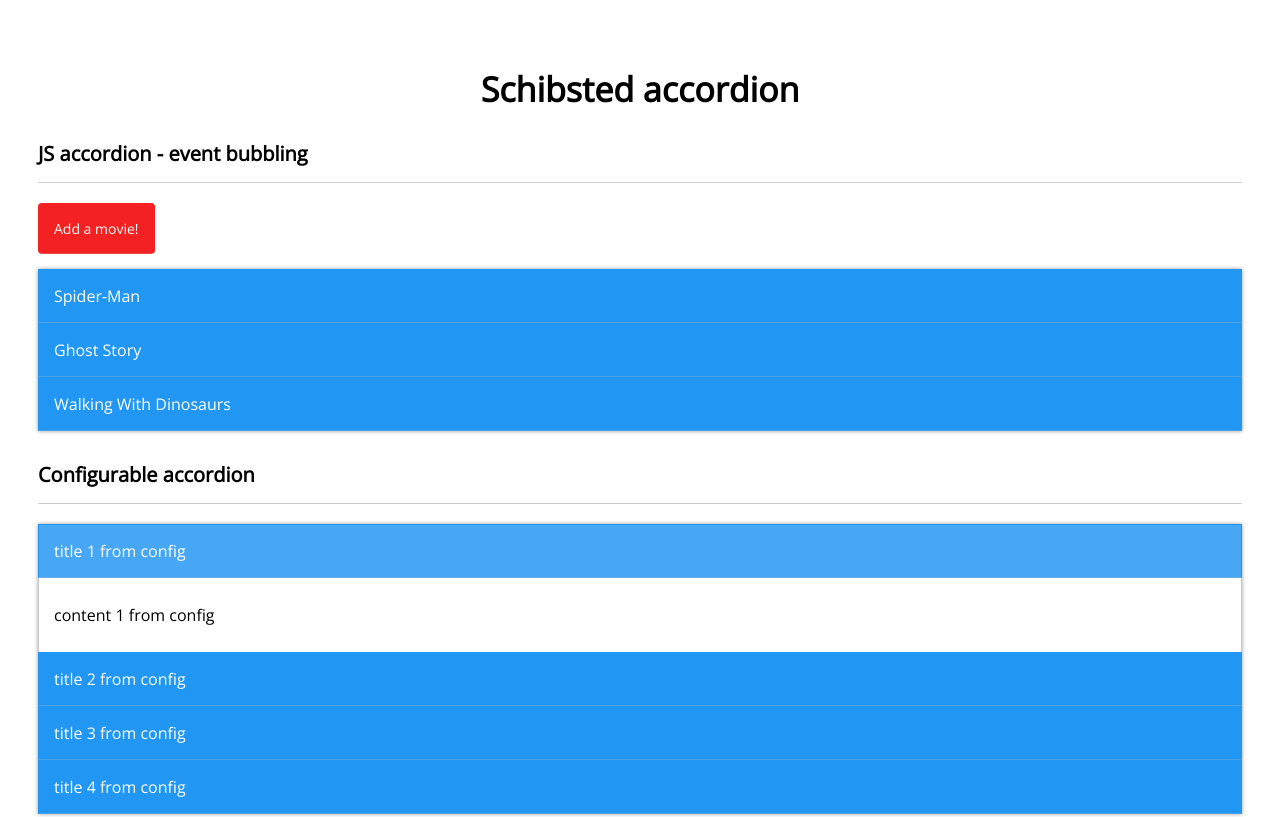
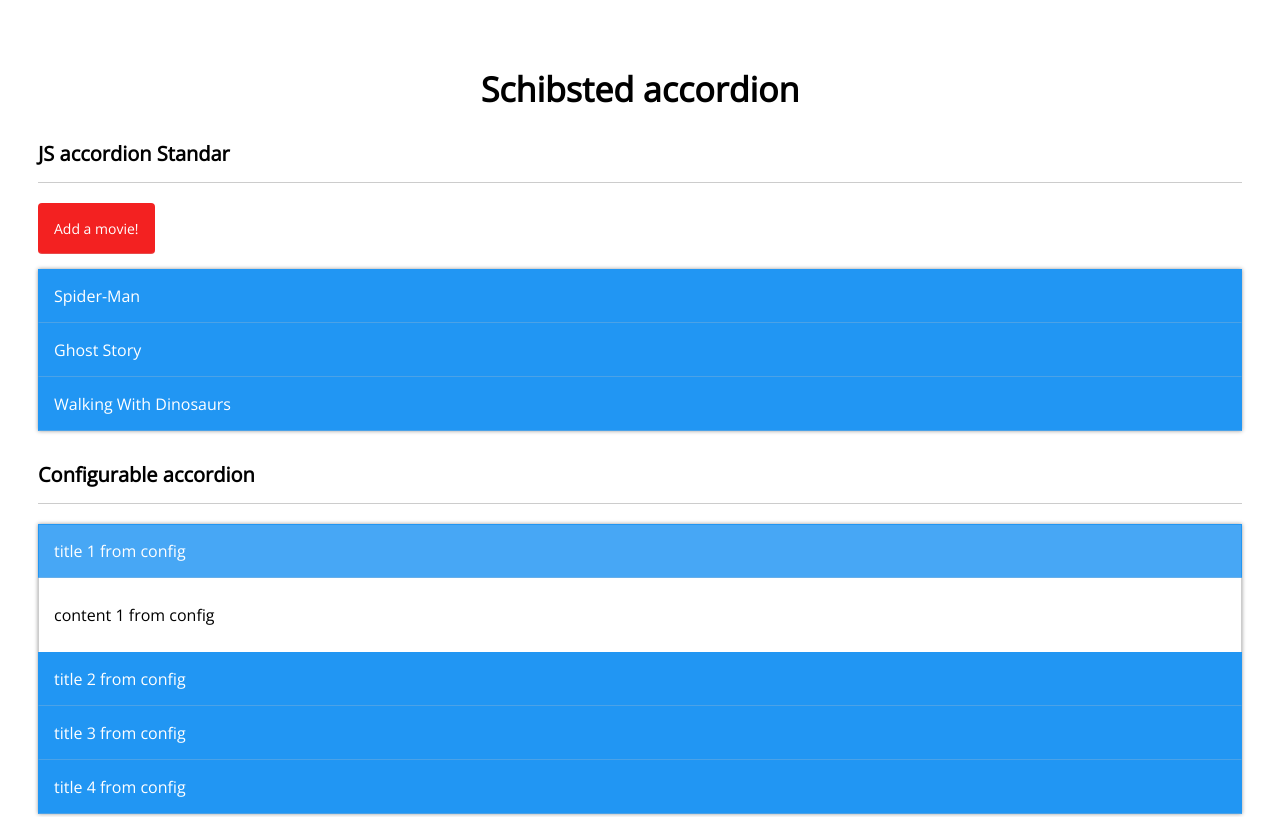
Before and after one commit to francomaaanz/vanillajs-es6-accordion, a plain HTML site: page index.html in a window 1280 px wide. Shown: the top 817 px of the page. Drawn offline with nearby package versions, Linux system fonts and the light colour scheme.

Commit message:
fix name

```diff
--- a/index.html
+++ b/index.html
@@ -12,7 +12,7 @@
 
     <h1 align="center">Schibsted accordion</h1>
 
-    <h3>JS accordion - event bubbling</h3>
+    <h3>JS accordion Standar</h3>
 
     <div>
       <button id="btn1" class="Btn BtnRed Btn--ripple">Add a movie!</button>
```
